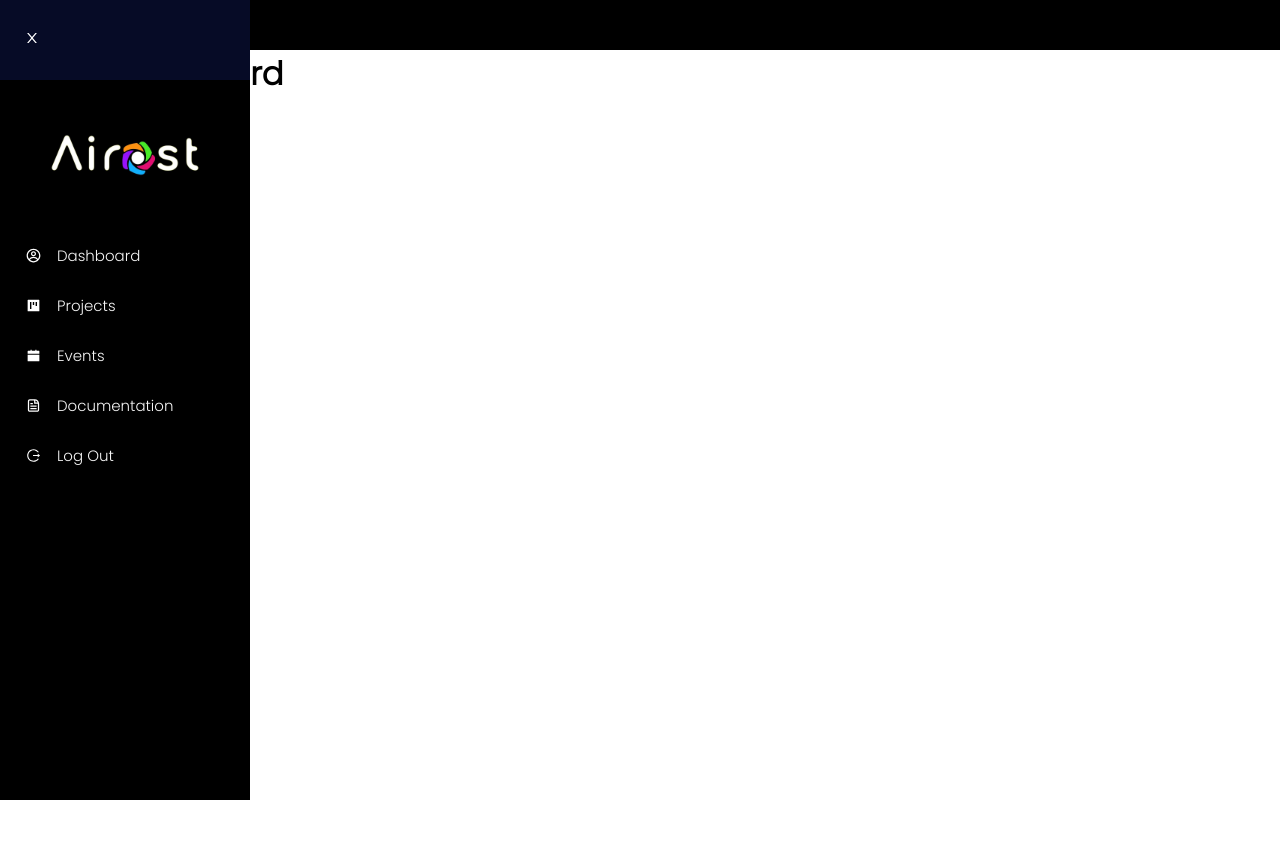
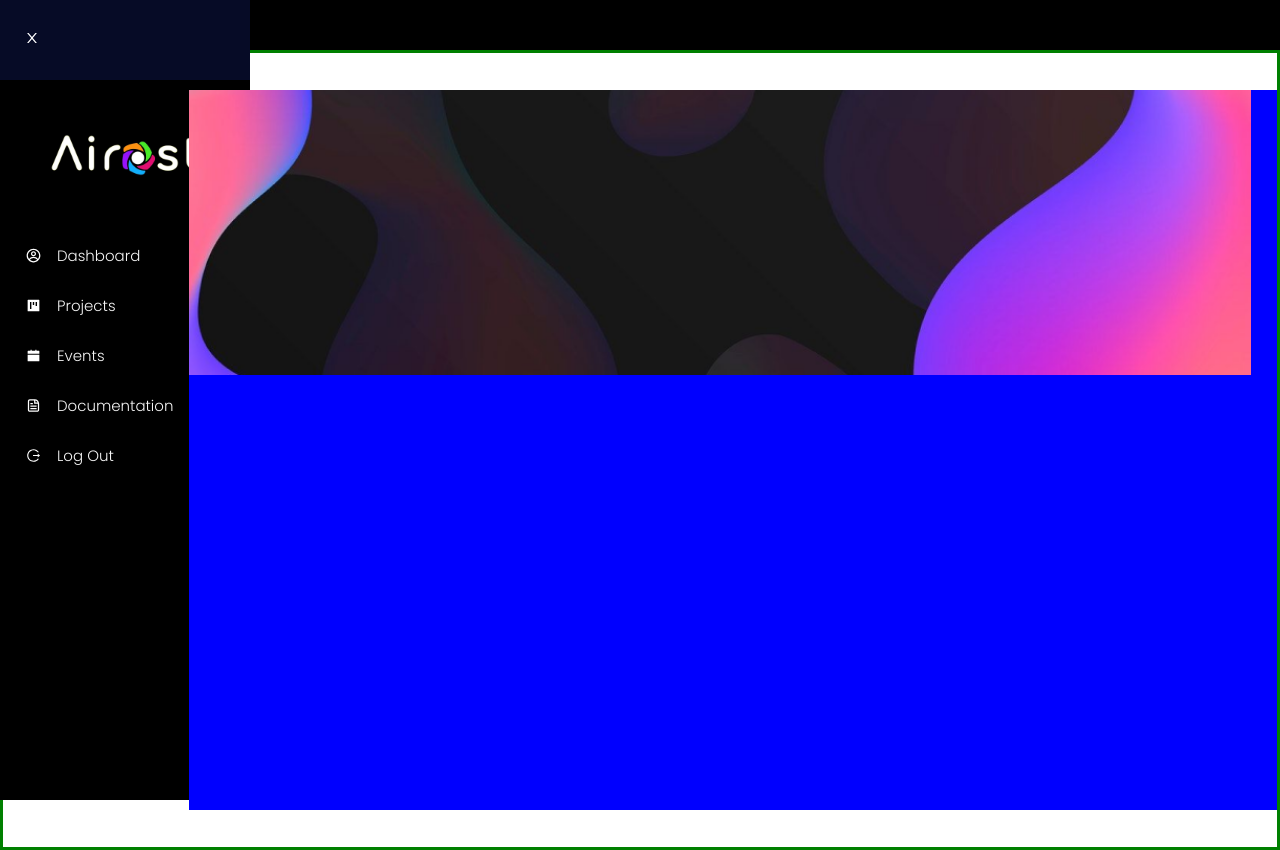
Before and after one commit to leehom22/airost-intranet, a React (Create React App) app: page / in a window 1280 px wide. Before the commit the page ends 800 px from the top, so only its background shows below. Built offline with nearby package versions, Linux system fonts and the light colour scheme.

Commit message:
complete profile header

```diff
--- a/src/App.css
+++ b/src/App.css
@@ -6,12 +6,15 @@
   font-family: 'Poppins', sans-serif;
 }
 
-.dashboard,
 .projects{
   display: flex;
   height: 90vh;
-  align-items: center;
+  align-items: start;
   justify-content: center;
   font-size: 3rem;
   position: absolute;
 }
+
+.background img{
+  width: 50vw;
+}
--- /dev/null
+++ b/src/pages/Dashboard.css
@@ -0,0 +1,36 @@
+
+.dashboard {
+    flex-direction: column;
+  display: flex;
+  justify-content: center;
+  align-items: end;
+  height: 100vh;
+  border: 3px solid green;
+}
+
+.container{
+    background-color: blue;
+    width: 85vw;
+    height: 90vh;
+   position: relative;
+}
+
+.background img{
+    width: 83vw;
+    position: absolute;
+    top: 0;
+    left : 0;
+    z-index: 1;
+  }
+
+.profile-pic{
+    position: absolute;
+    width: 10vw;
+    z-index: -1;
+}
+
+.aboutSection {
+    background-color: white;
+    width: 80vw;
+    height: 20vh;
+}
--- a/src/pages/Dashboard.js
+++ b/src/pages/Dashboard.js
@@ -1,9 +1,14 @@
 import React from 'react';
+import './Dashboard.css';
 
 function Dashboard() {
   return (
-    <div className='Dashboard'>
-      <h1>Zemin Dashboard</h1>
+    <div className='dashboard'>
+      <div className="container">
+        <img src="profile_pic.jpeg" alt="Profile" className='profile-pic'/>
+        <div className="background"><img src="profile_bg.png" alt="Profile background" /></div>
+        <div className="aboutSection"></div>
+      </div>
     </div>
   );
 }
```
Also changed, not shown: public/profile_bg.png (added), public/profile_pic.jpeg (added).
